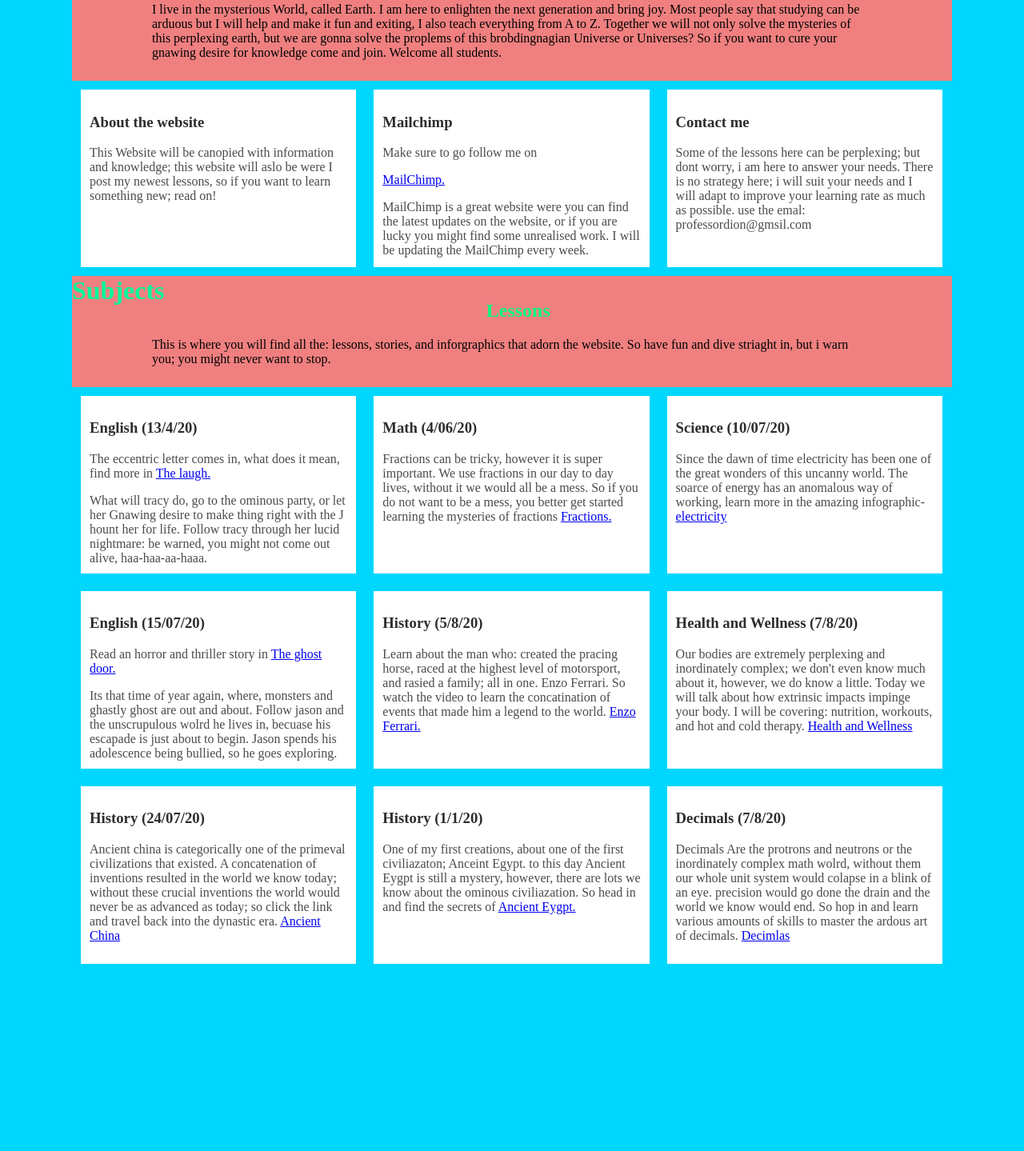
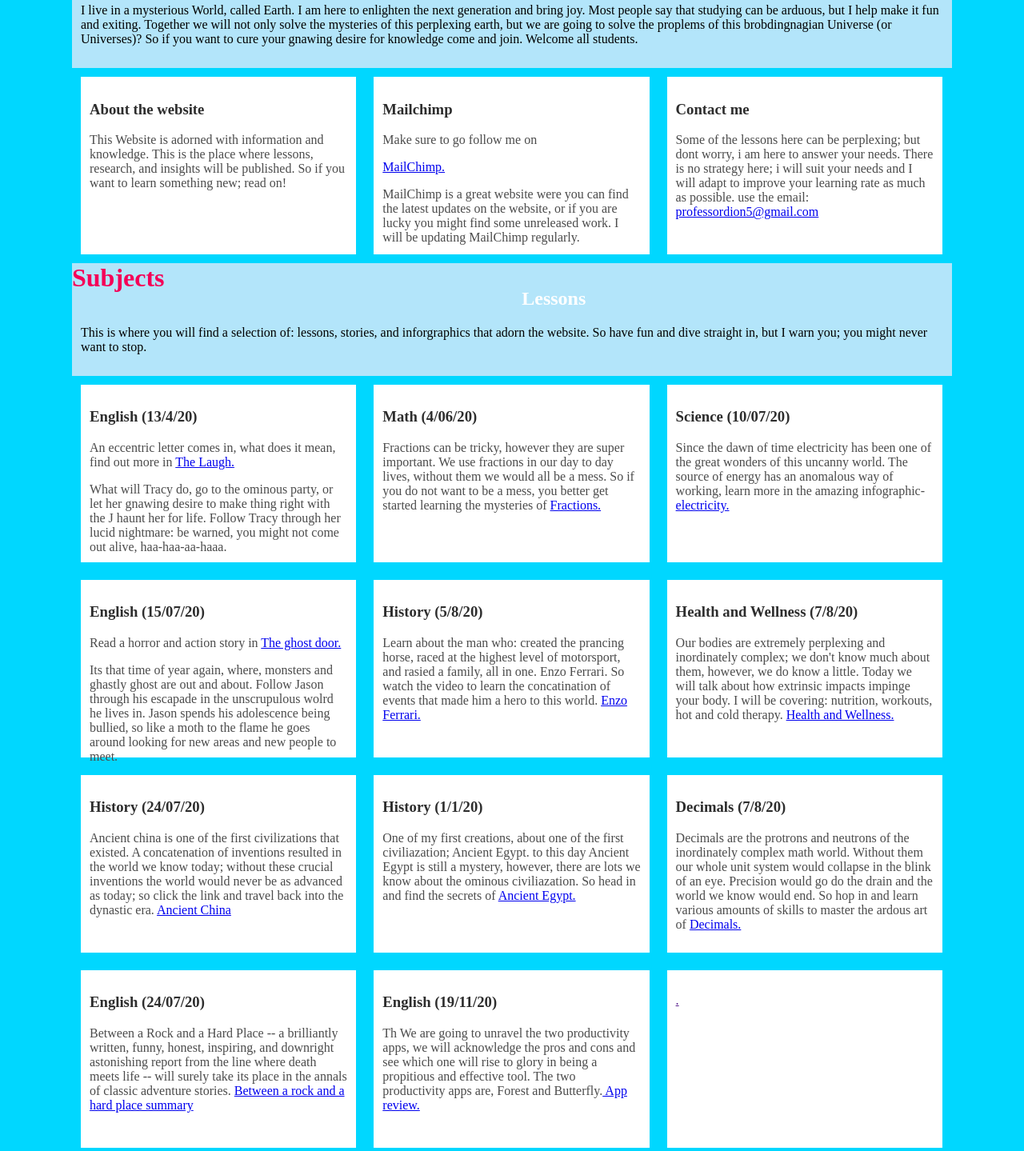
Before and after one commit to ProfessorDion/ProfessorDion, a plain HTML site: page index.html in a window 1280 px wide. Shown: the part 74-1513 px from the top of the page at 80% size. Before the commit the page ends 1290 px from the top, so only its background shows below. Drawn offline with Linux system fonts and the light colour scheme.

Commit message:
Add files via upload

```diff
--- a/index.html
+++ b/index.html
@@ -67,11 +67,11 @@
 	</header>
 	<section>
 		<h2>A litlle about me</h2>
-		<p>I live in the mysterious World, called Earth. I am here to enlighten the next generation and bring joy. Most people say that studying can be arduous but I will help and make it fun and exiting, I also teach everything from A to Z. Together we will not only solve the mysteries of this perplexing earth, but we are gonna solve the proplems of this brobdingnagian Universe or Universes? So if you want to cure your gnawing desire for knowledge come and join. Welcome all students. </p>
+		<p>I live in a mysterious World, called Earth. I am here to enlighten the next generation and bring joy. Most people say that studying can be arduous, but I help make it fun and exiting. Together we will not only solve the mysteries of this perplexing earth, but we are going to solve the proplems of this brobdingnagian Universe (or Universes)? So if you want to cure your gnawing desire for knowledge come and join. Welcome all students. </p>
 	</section>
 	<article>
 		<h3>About the website</h3>
-		<p> This Website will be canopied with information and knowledge; this website will aslo be were I post my newest lessons, so if you want to learn something new; read on!
+		<p> This Website is adorned with information and knowledge. This is the place where lessons, research, and insights will be published. So if you want to learn something new; read on!
 	</article>
 	<article>
 		<h3>Mailchimp</h3>
@@ -81,13 +81,16 @@
       </a>
     </p>
 
-	<p> MailChimp is a great website were you can find the latest updates on the website, or if you are lucky you might find some unrealised work. I will be updating the MailChimp every week.</p>
+	<p> MailChimp is a great website were you can find the latest updates on the website, or if you are lucky you might find some unreleased work. I will be updating  MailChimp regularly.</p>
 	</article>
 
 	<article>
 		<h3>Contact me</h3>
 		<p>Some of the lessons here can be perplexing; but dont worry, i am here to answer your needs. There is no strategy here; i will suit your needs and I will adapt to improve your learning rate as much as possible.
-			use the emal: professordion@gmsil.com </p>
+			use the email:  <a href = "https://mail.google.com/mail/u/1/#inbox"> professordion5@gmail.com
+			</a>
+
+		</p>
 
 	</article>
 	<footer>
@@ -160,18 +163,18 @@
 		</header>
 		<section>
 			<h2>Lessons</h2>
-			<p>This is where you will find all the: lessons, stories, and inforgraphics that adorn the website. So have fun and dive striaght in, but i warn you; you might never want to stop.</p>
+			<p>This is where you will find a selection of: lessons, stories, and inforgraphics that adorn the website. So have fun and dive straight in, but I warn you; you might never want to stop.</p>
 		</section>
 		<article>
 			<h3>English (13/4/20)</h3>
 
 				<p>
-      The eccentric letter comes in, what does it mean, find more in
+      An eccentric letter comes in, what does it mean, find out more in
       <a href = "https://www.wattpad.com/918197656-the-laugh">
-        The laugh.
+        The Laugh.
       </a>
     </p>
-	<p> What will tracy do, go to the ominous party, or let her Gnawing desire to make thing right with the J hount her for life. Follow tracy through her lucid nightmare: be warned, you might not come out alive, haa-haa-aa-haaa.
+	<p> What will Tracy do, go to the ominous party, or let her gnawing desire to make thing right with the J haunt her for life. Follow Tracy through her lucid nightmare: be warned, you might not come out alive, haa-haa-aa-haaa.
 
 
 		</article>
@@ -179,9 +182,9 @@
 			<h3>Math (4/06/20)</h3>
 
 				 <p>
-      Fractions can be tricky, however it is super important. We use fractions in our day to day lives, without it we would all be a mess. So if you do not want to be a mess, you better get started learning the mysteries of fractions
+      Fractions can be tricky, however they are super important. We use fractions in our day to day lives, without them we would all be a mess. So if you do not want to be a mess, you better get started learning the mysteries of
       <a href = "https://visual.ly/community/Infographics/education/fractions">
-        Fractions.
+      Fractions.
       </a>
     </p>
 
@@ -189,8 +192,8 @@
 		</article>
 		<article>
 			<h3>Science (10/07/20)</h3>
-			<p> Since the dawn of time electricity has been one of the great wonders of this uncanny world. The soarce of energy has an anomalous way of working, learn more in the amazing infographic-	    <a href = "https://visual.ly/community/Infographics/education/electricty">
-			        electricity
+			<p> Since the dawn of time electricity has been one of the great wonders of this uncanny world. The source of energy has an anomalous way of working, learn more in the amazing infographic-	    <a href = "https://visual.ly/community/Infographics/education/electricty">
+			        electricity.
 			      </a>
 			    </p>
 
@@ -260,28 +263,28 @@
 			<article>
 				<h3>English (15/07/20)</h3>
 				<p>
-				     Read an horror and thriller story in
+				     Read a horror and action story in
 				      <a href = "https://www.wattpad.com/916670092-the-ghost-door">
 				        The ghost door.
 				      </a>
 				    </p>
 
-					<p>Its that time of year again, where, monsters and ghastly ghost are out and about. Follow jason and the unscrupulous wolrd he lives in, becuase his escapade is just about to begin. Jason spends his adolescence being bullied, so he goes exploring.</p>
+					<p>Its that time of year again, where, monsters and ghastly ghost are out and about. Follow Jason through his escapade in the unscrupulous wolrd he lives in. Jason spends his adolescence being bullied, so like a moth to the flame he goes around looking for new areas and new people to meet.</p>
 
 			</article>
 			<article>
 				<h3>History (5/8/20)</h3>
 
-					<p> Learn about the man who: created the pracing horse, raced at the highest level of motorsport, and rasied a family; all in one. Enzo Ferrari. So watch the video to learn the concatination of events that made him a legend to the world.     <a href = "https://www.youtube.com/watch?v=J4n1Ap-glv0">
+					<p> Learn about the man who: created the prancing horse, raced at the highest level of motorsport, and rasied a family, all in one. Enzo Ferrari. So watch the video to learn the concatination of events that made him a hero to this world.     <a href = "https://www.youtube.com/watch?v=J4n1Ap-glv0">
 				         Enzo Ferrari.
 				      </a></p>
 
 			</article>
 			<article>
 				<h3> Health and Wellness (7/8/20)</h3>
-				<p>   Our bodies are extremely perplexing and inordinately complex; we don't even know much about it, however, we do know a little. Today we will talk about how extrinsic impacts impinge your body. I will be covering: nutrition, workouts, and hot and cold therapy. <a href =
+				<p>   Our bodies are extremely perplexing and inordinately complex; we don't know much about them, however, we do know a little. Today we will talk about how extrinsic impacts impinge your body. I will be covering: nutrition, workouts,  hot and cold therapy. <a href =
 	"https://www.wattpad.com/933042726-health-and-wellness">
-					Health and Wellness </a>
+					Health and Wellness. </a>
 
 </p>
 
@@ -300,7 +303,7 @@
 					}
 				    h1{
 				    	float:left;
-						color:rgb(0,250,154);
+						color:rgb(245,0,87);
 						margin:0;
 				    }
 					header h2{
@@ -309,12 +312,13 @@
 						color:rgb(0,0,0);
 					}
 					section{
-						background:rgb(240,128,128);
-						padding:10px 100px;
+						background:rgb(179,229,250);
+						padding:1%;
+						margin:auto%;
 					}
 					section h2{
 						text-align:center;
-						color:rgb(0,255,127);
+						color:rgb(255,255,255);
 					}
 					section p{
 						color:rgb(0,0,0);
@@ -352,7 +356,7 @@
 					<h3>History (24/07/20)</h3>
 
 						<p> Ancient china is
-categorically one of the primeval civilizations that existed. A concatenation of inventions resulted in the world we know today; without these crucial inventions the world would never be as advanced as today; so click the link and travel back into the dynastic era.  <a href = "https://visual.ly/community/Infographics/education/ancient-china"> Ancient China
+one of the first civilizations that existed. A concatenation of inventions resulted in the world we know today; without these crucial inventions the world would never be as advanced as today; so click the link and travel back into the dynastic era.  <a href = "https://visual.ly/community/Infographics/education/ancient-china"> Ancient China
 
 				      </a> </p>
 
@@ -360,12 +364,12 @@ categorically one of the primeval civilizations that existed. A concatenation of
 				<article>
 					<h3>History (1/1/20)</h3>
 
-						<p>One of my first creations, about one of the first civiliazaton; Anceint Egypt. to this day Ancient Eygpt is still a mystery, however, there are lots we know about the ominous civiliazation. So head in and find the secrets of <a href = "https://www.youtube.com/watch?v=BPjGmztbI6c&t=1s"> Ancient Eygpt.  </a> </p>
+						<p>One of my first creations, about one of the first civiliazation; Ancient Egypt. to this day Ancient Egypt is still a mystery, however, there are lots we know about the ominous civiliazation. So head in and find the secrets of <a href = "https://www.youtube.com/watch?v=BPjGmztbI6c&t=1s"> Ancient Egypt.  </a> </p>
 
 				</article>
 				<article>
 					<h3> Decimals (7/8/20)</h3>
-					<p>Decimals Are the protrons and neutrons or the inordinately complex math wolrd, without them our whole unit system would colapse in a blink of an eye. precision would go done the drain and the world we know would end. So hop in and learn various amounts of skills to master the ardous art of decimals. <a href = "https://visual.ly/community/Infographics/education/decimals"> Decimlas
+					<p>Decimals are the protrons and neutrons of the inordinately complex math world. Without them our whole unit system would collapse in the blink of an eye. Precision would go do the drain and the world we know would end. So hop in and learn various amounts of skills to master the ardous art of <a href = "https://visual.ly/community/Infographics/education/decimals"> Decimals.
 
 				      </a></p>
 
@@ -374,3 +378,90 @@ categorically one of the primeval civilizations that existed. A concatenation of
 
 				</body>
 				</html>
+
+								<style>
+									body{
+										width:1100px;
+										background:rgb(00, 215, 255);
+										max-width:95%;
+										margin:auto;
+									}
+								    h1{
+								    	float:left;
+										color:rgb(245,0,87);
+										margin:0;
+								    }
+									header h2{
+										text-align:center;
+										font-weight:normal;
+										color:rgb(0,0,0);
+									}
+									section{
+										background:rgb(179,229,250);
+										padding:1%;
+										margin:auto%;
+									}
+									section h2{
+										text-align:center;
+										color:rgb(255,255,255);
+									}
+									section p{
+										color:rgb(0,0,0);
+									}
+									article{
+										background:rgb(255,255,255);
+										float:left;
+										width:29.3%;
+										margin:1%;
+										padding:1%;
+										height:200px;
+
+									}
+									h3{
+										color:rgb(45,45,45);
+									}
+									article p{
+										color:rgb(75,75,75);
+									}
+									li{
+										color:rgb(75,75,75);
+									}
+									footer{
+										text-align:center;
+										background:rgb(175,175,175);
+										clear:left;
+										padding:0px;
+									}
+
+								</style>
+							</head>
+							<body>
+
+								<article>
+									<h3>English (24/07/20)</h3>
+
+										<p> Between a Rock and a Hard Place -- a brilliantly written, funny, honest, inspiring, and downright astonishing report from the line where death meets life -- will surely take its place in the annals of classic adventure stories.
+
+  <a href = "https://www.wattpad.com/961779714-between-a-rock-and-a-hard-place-summary"> Between a rock and a hard place summary
+
+								      </a> </p>
+
+								</article>
+								<article>
+									<h3>English (19/11/20) </h3>
+
+										<p> Th
+We are going to unravel the two productivity apps, we will acknowledge the pros and cons and see which one will rise to glory in being a propitious and effective tool. The two productivity apps are, Forest and Butterfly.<a href = "https://www.wattpad.com/968969549-app-review"> App review.  </a> </p>
+
+								</article>
+								<article>
+									<h3> </h3>
+									<p> <a href = ""> .
+
+								      </a></p>
+
+
+								</article>
+
+								</body>
+								</html>
```
